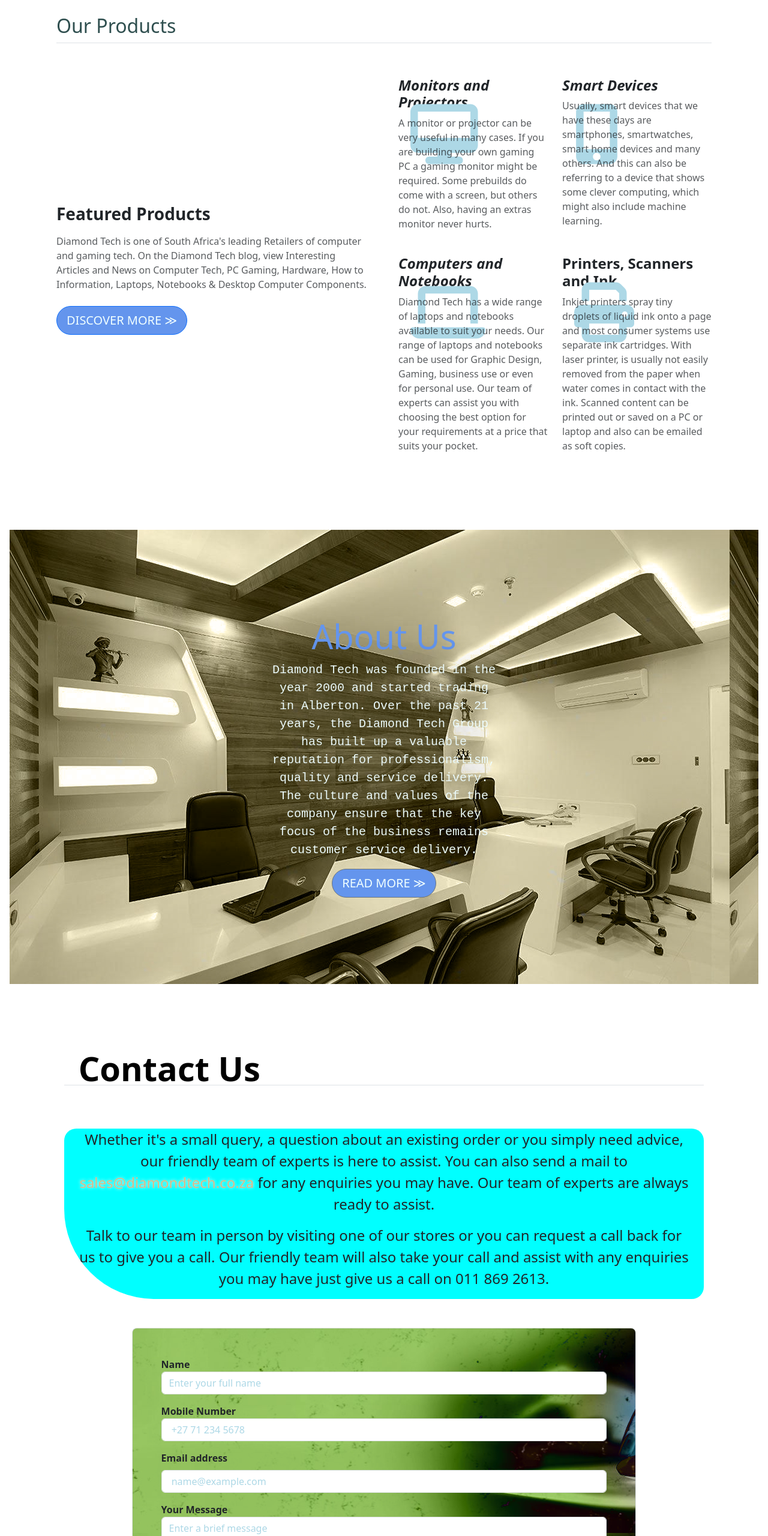
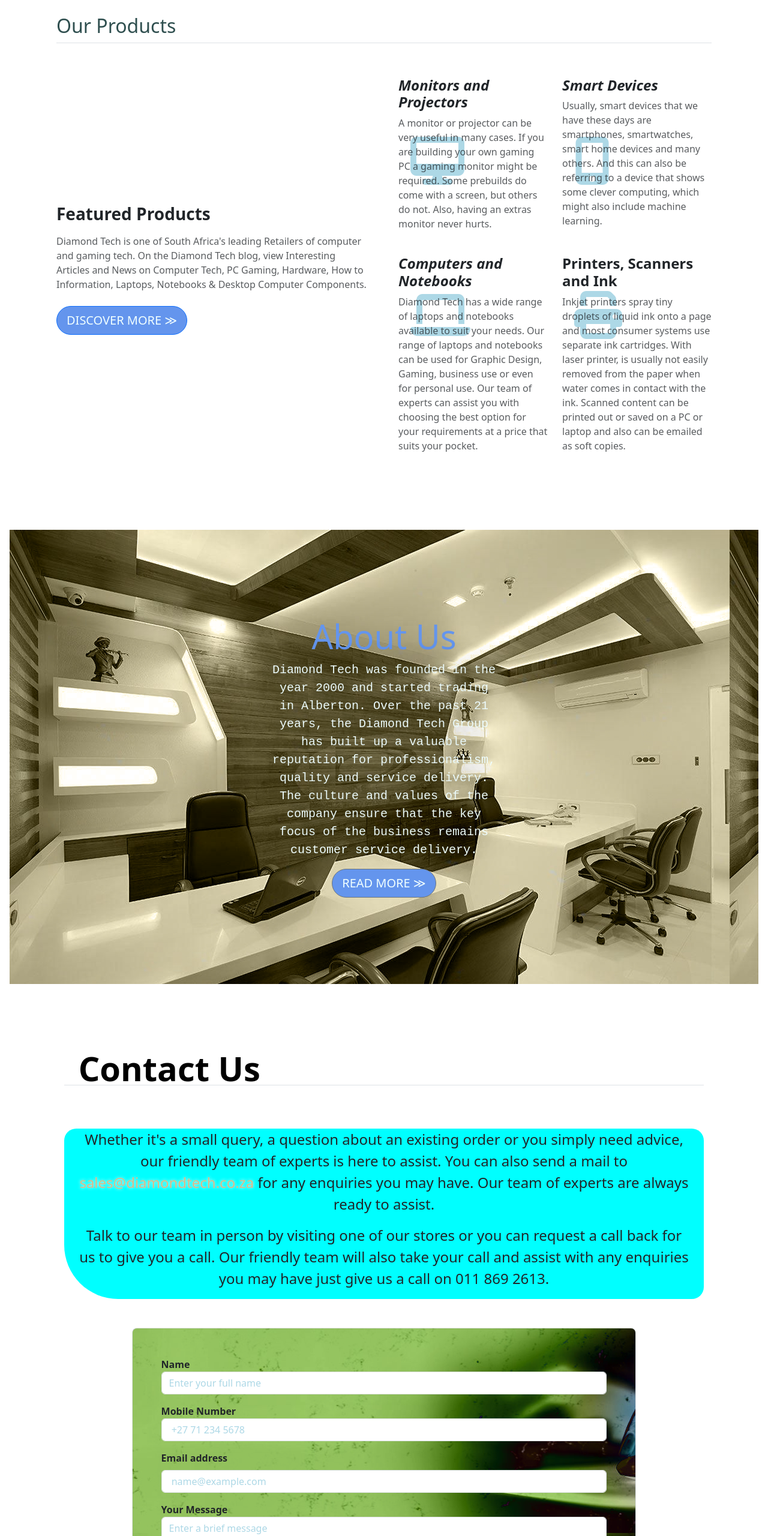
Before and after one commit to Thanyani266/Diamond-Tech, a plain HTML site: page index.html in a window 1280 px wide. Shown: the part 980-3540 px from the top of the page at 60% size. Drawn offline with nearby package versions, Linux system fonts and the light colour scheme.

Commit message:
Some additional touch-ups
Updated

```diff
--- a/index.html
+++ b/index.html
@@ -13,7 +13,7 @@
   </head>
   <body>
     <!-- Navbar -->
-    <nav class="navbar navbar-expand-lg bg-body-tertiary">
+    <nav class="navbar navbar-expand-sm bg-body-tertiary">
         <div class="container-fluid">
           <a class="navbar-brand" href="#hom">
             <img class="logo" src="./images/diamond_tech_logo.png" alt="Diamond Tech logo">
@@ -139,7 +139,7 @@
           <div class="row">
             <div class="col-6 col-md-3 mb-3 foo">
               <h5>Diamond Tech</h5>
-              <div>
+              <div class="map">
                 <iframe
                     src="https://www.google.com/maps/embed?pb=!1m18!1m12!1m3!1d114431.5894826266!2d28.025480331558196!3d-26.32691489690262!2m3!1f0!2f0!3f0!3m2!1i1024!2i768!4f13.1!3m3!1m2!1s0x1e9504d53bc72083%3A0x5e51c9fd8fa53252!2sAlberton!5e0!3m2!1sen!2sza!4v1683025801619!5m2!1sen!2sza" width="250" height="200" style="border:0;" allowfullscreen="" loading="lazy" referrerpolicy="no-referrer-when-downgrade">
                 </iframe>
@@ -183,7 +183,7 @@
                 <p>Monthly digest of what's new and exciting from us.</p>
                 <div class="d-flex flex-column flex-sm-row w-100 gap-2">
                   <label for="newsletter1" class="visually-hidden">Email address</label>
-                  <input id="newsletter1" type="text" class="form-control" placeholder="Enter your email address">
+                  <input id="newsletter1" type="text" class="form-control" placeholder="Email address">
                   <button class="btn btn-primary" type="button">Subscribe</button>
                 </div>
               </form>
--- a/styles.css
+++ b/styles.css
@@ -43,6 +43,10 @@ nav .nav-link:hover{
 }
 
 #products p{
+    z-index: 10;
+}
+
+#products h4{
     z-index: 10;
 }
 
@@ -105,8 +109,6 @@ nav .nav-link:hover{
     z-index: 1;
     margin: 20px;
 }
-
-
 
 .bg-custom{
     background-repeat: no-repeat, repeat;
@@ -310,3 +312,96 @@ textarea[type="text"]::placeholder{
 .foo .nav-item:hover{
     background-color: white;
 }
+
+@media screen and (min-width: 820px) {
+    .map iframe{
+        width: 100px;
+        height: 100px;
+    }
+    #contact .contt{
+        border-radius: 20px 20px 20px 120px;
+    }
+    .feature-child1:before {
+        font-size: 80px;
+        margin-top: 80px;
+    }
+
+    .feature-child2:before {
+        font-size: 80px;
+        margin-top: 80px;
+    }
+
+    .feature-child3:before {
+        font-size: 80px;
+        margin-top: 100px;
+    }
+
+    .feature-child4:before {
+        font-size: 80px;
+        margin-top: 100px;
+    }
+
+}
+
+@media screen and (min-width: 768px) {
+     .feature-child1:before {
+        font-size: 80px;
+        margin-top: 80px;
+    }
+
+    .feature-child2:before {
+        font-size: 80px;
+        margin-top: 80px;
+    }
+
+    .feature-child3:before {
+        font-size: 80px;
+        margin-top: 100px;
+    }
+
+    .feature-child4:before {
+        font-size: 80px;
+        margin-top: 100px;
+    }
+
+}
+
+@media screen and (min-width: 390px){
+    .map iframe{
+        width: 100px;
+        height: 100px;
+    }
+}
+
+@media screen and (min-width: 375px){
+    #contact .contt{
+        border-radius: 20px 20px 20px 100px;
+    }
+}
+
+@media screen and (min-width: 360px){
+    #contact .contt{
+        border-radius: 20px 20px 20px 90px;
+    }
+    .map iframe{
+        width: 100px;
+        height: 100px;
+    }
+}
+
+@media screen and (min-width: 280px){
+    #contact .contt{
+        border-radius: 20px 20px 20px 90px;
+    }
+    .map iframe{
+        width: 100px;
+        height: 100px;
+    }
+    .feature-child3:before {
+        margin-top: 40px;
+    }
+
+    .feature-child4:before {
+        margin-top: 40px;
+    }
+}
```
